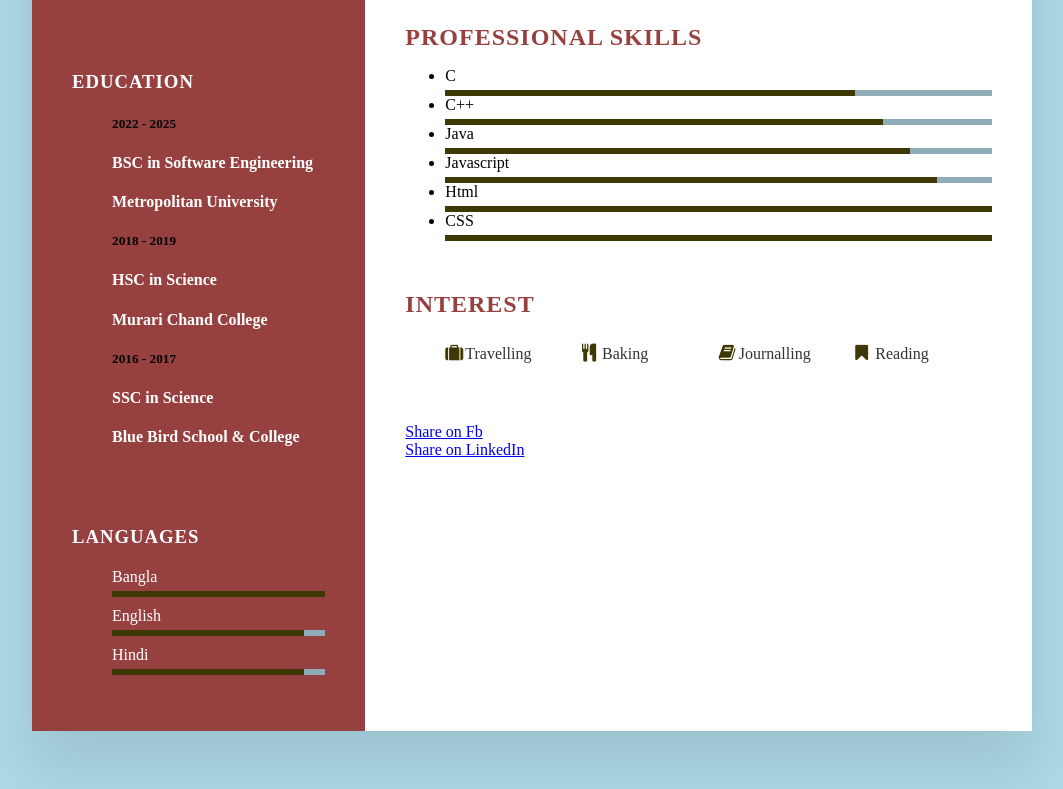
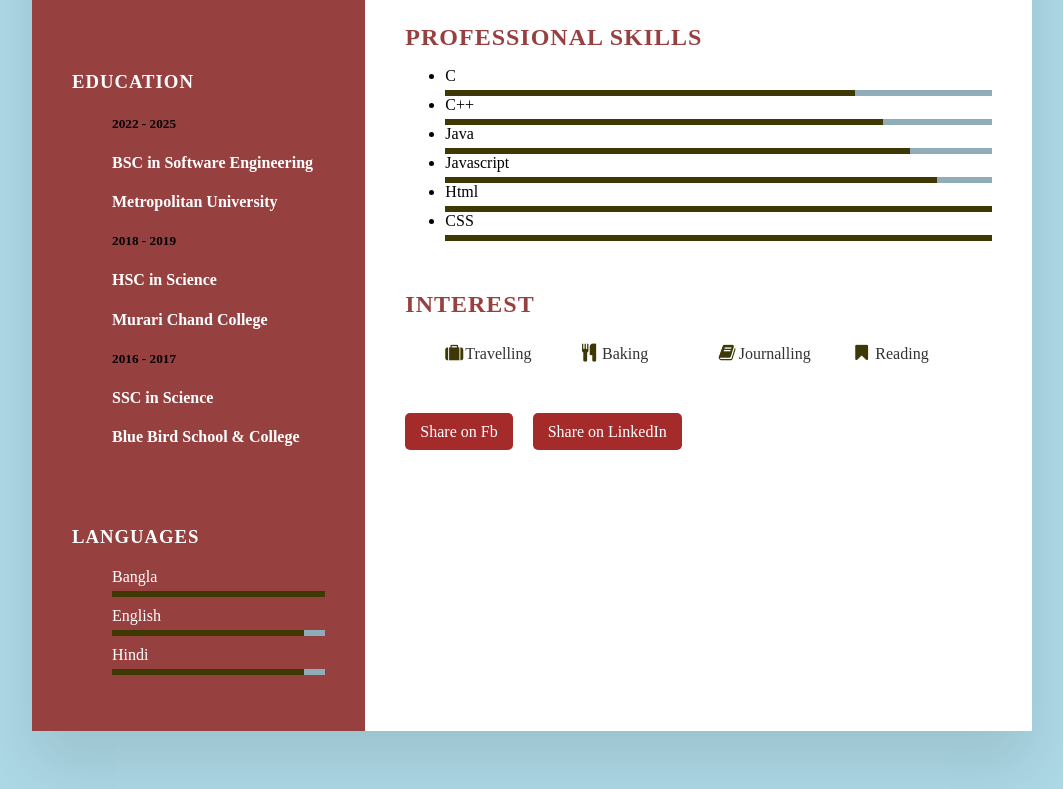
Before and after one commit to NabilaJ22/Web-Assingment-2, a plain HTML site: page CV/index.html in a window 1280 px wide. Shown: the part 725-1514 px from the top of the page, without its empty margins (108-1171 px from the left). Drawn offline with Linux system fonts and the light colour scheme.

Commit message:
Update style.css

```diff
--- a/CV/style.css
+++ b/CV/style.css
@@ -213,3 +213,25 @@ p
     color: #fff;
     text-decoration: none;
 }
+
+.share{
+    display: flex;
+}
+
+.fb-share-button a{
+    color:white;
+    background-color: brown;
+    padding: 10px 15px;
+    border-radius: 5px;
+    text-decoration: none;
+    margin-top: 10px;
+}
+
+.linkedin-share-button a{
+    color:white;
+    background-color: brown;
+    padding: 10px 15px;
+    border-radius: 5px;
+    text-decoration: none;
+    margin-left: 20px;
+}
```
